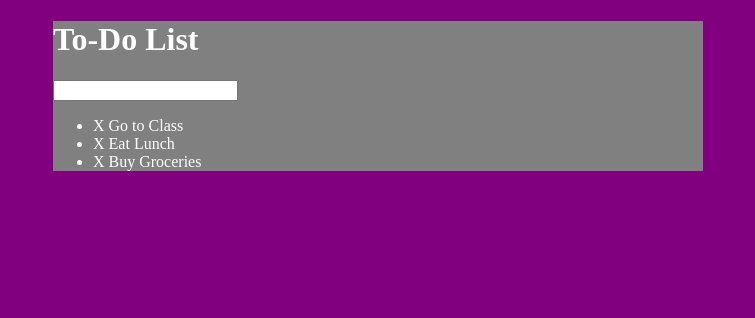
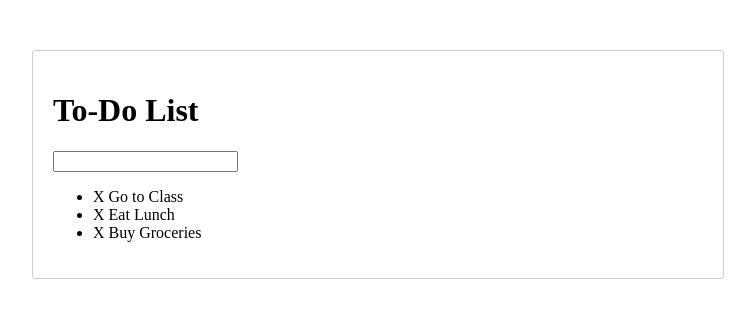
Before and after one commit to jmaldia/jquery-todo, a plain HTML site: page index.html in a window 1280 px wide. Shown: the whole page, without its empty margins (262-1017 px from the left). Drawn offline with Linux system fonts and the light colour scheme.

Commit message:
add style to container

```diff
--- a/assets/css/styles.css
+++ b/assets/css/styles.css
@@ -1,10 +1,8 @@
-body {
-    color: white;
-    background-color: purple;
+#container {
+    background-color: white;
+    width: 650px;
+    margin: 50px  auto;
+    padding: 20px;
+    border: solid 1px  #cecece;
+    border-radius: 3px;
 }
-
-#container {
-    background-color: gray;
-    width: 650px;
-    margin: 0 auto;
-}
```
